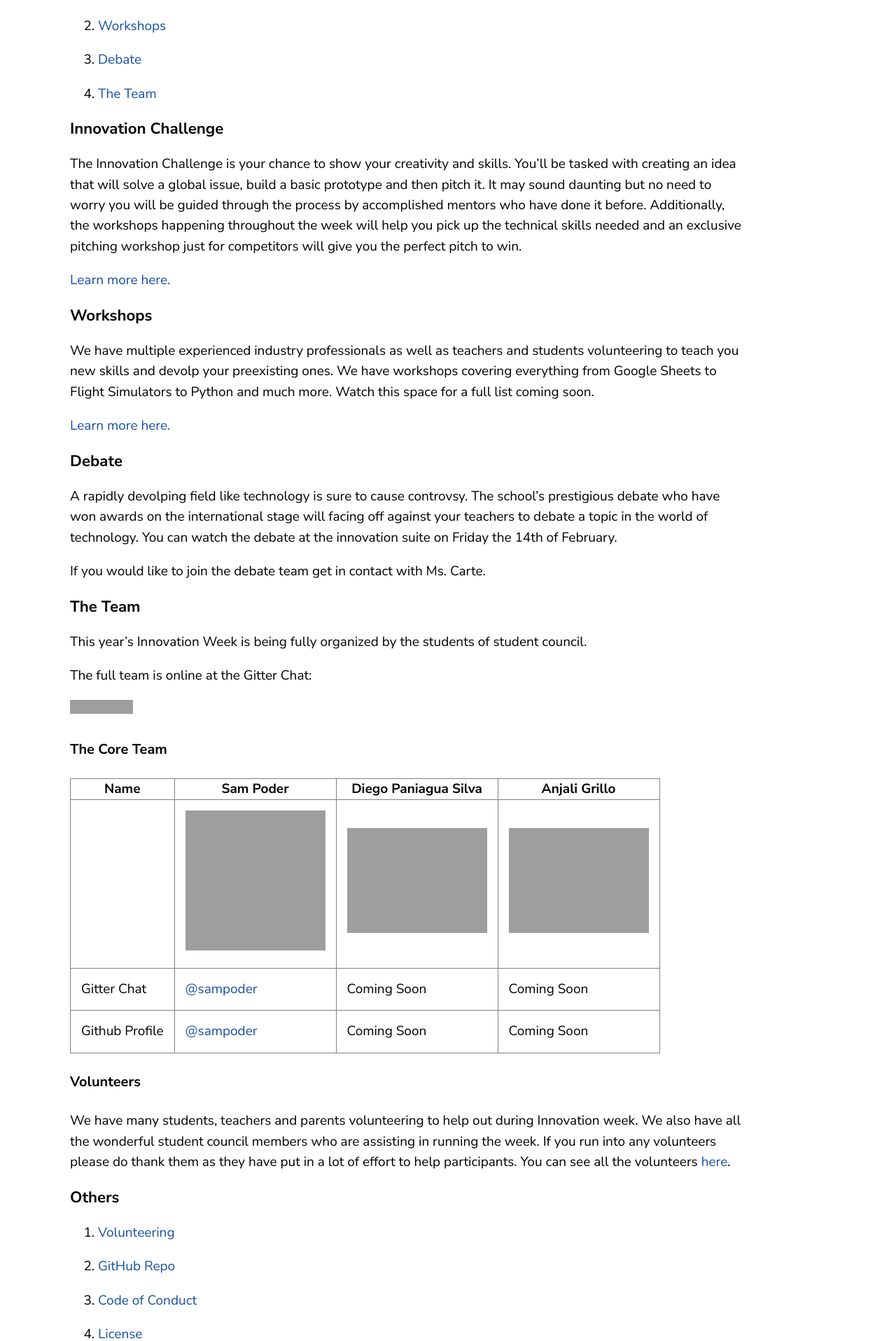
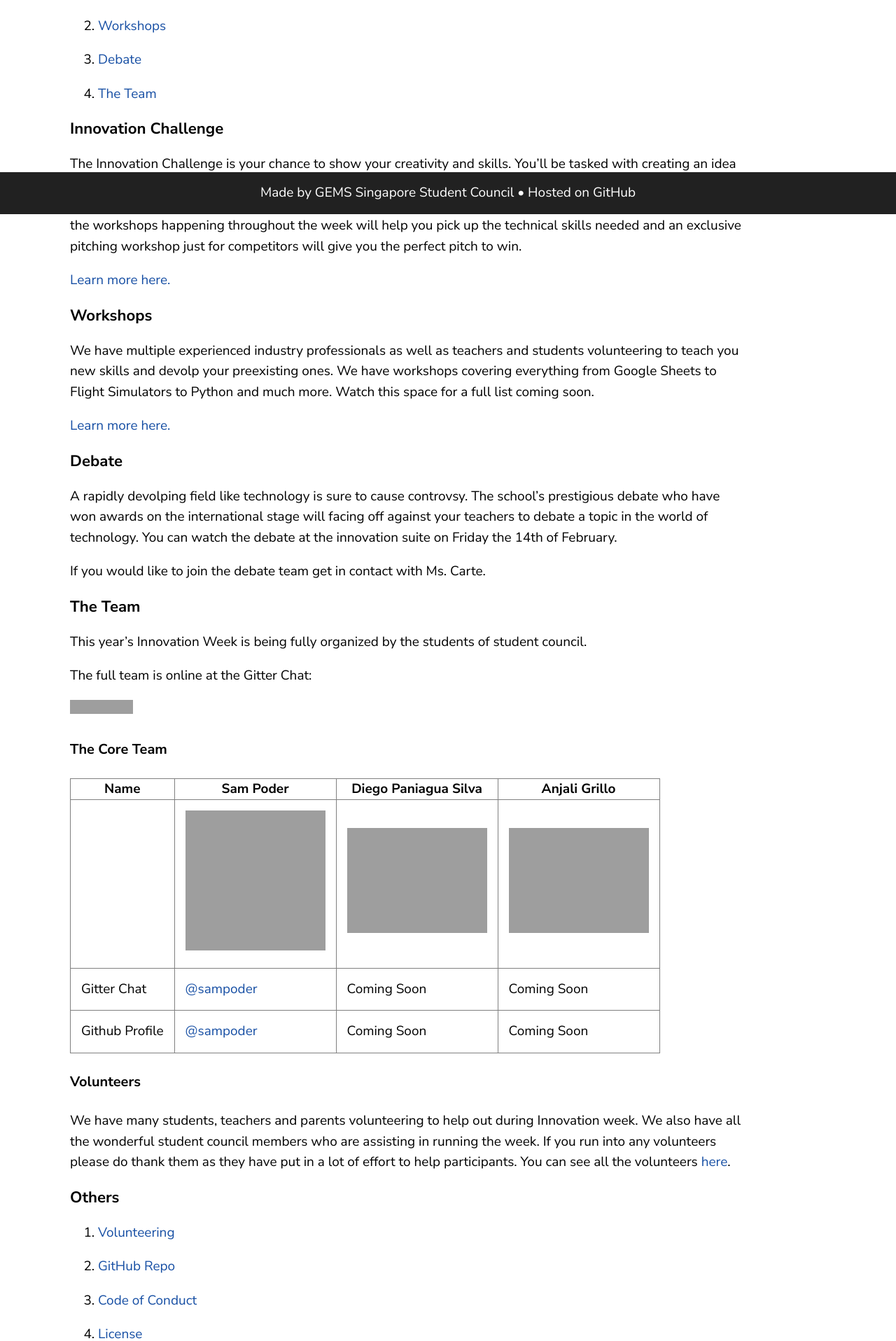
Before and after one commit to gemssingaporestudentcouncil/innovationweek2020, a Jekyll site: the page built from index.md, in a window 1280 px wide. Shown: the part 594-2510 px from the top of the page at 70% size. Built offline with Jekyll 4.4.1, drawn with Linux system fonts in a browser that asks for light colours; grey boxes are pictures that could not be loaded.

Commit message:
Update page.html

```diff
--- a/_layouts/page.html
+++ b/_layouts/page.html
@@ -18,7 +18,7 @@
 	<br>
 
 </body>
-	<footer style = "background-color: #212121; bottom:0; width: 100%; position:static" ><center>
-		<p style="padding: 10px; margin: 0px; color: white">Made by GEMS Singapore Student Council • Hosted on GitHub</p>
+	<footer style="background-color: #212121; bottom:0; width: 100%; position:absolute;bottom:0;width:100%;height:60px;"><center>
+		<p style="padding: 15px; margin: 0px; color: white">Made by GEMS Singapore Student Council • Hosted on GitHub</p>
 	</center></footer>
 </html>
```
